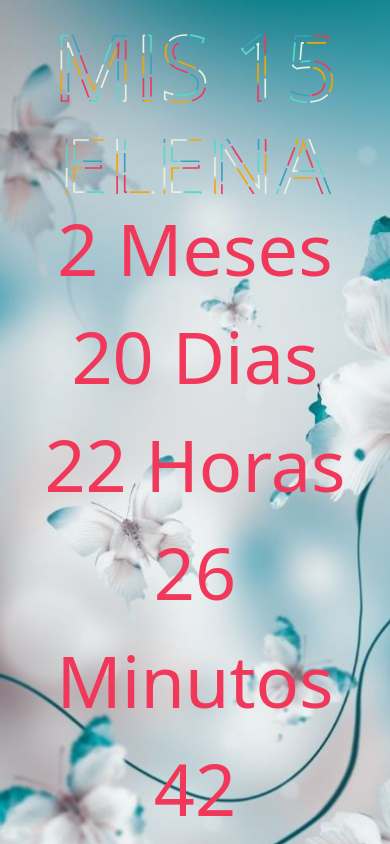
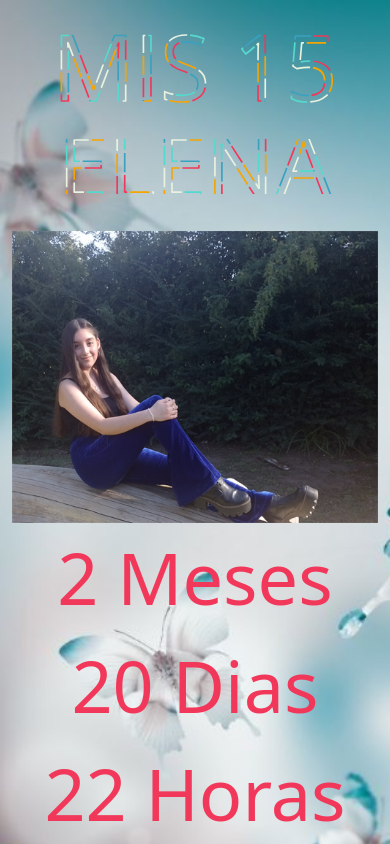
Before and after one commit to msfceg/tarjeta_virtual, a plain HTML site: page index.html in a window 390 px wide. Shown: the top 844 px of the page. Drawn offline with nearby package versions, Linux system fonts and the light colour scheme.

Commit message:
añadi foto

```diff
--- a/index.html
+++ b/index.html
@@ -49,10 +49,17 @@
             </div>
         </div>
 
+                                             <!--foto principal-->
+
+    <div id="pic-principal" class="col-12">
+        <img src="Elena.png" alt="elena" class="img-fluid">
+    </div>
+
 
                                                  <!--contador-->
 
     <div id="counter" class="col-12"></div>
+
 
                                                     <!--pie-->
 
--- a/main.js
+++ b/main.js
@@ -27,3 +27,6 @@ var final = moment("2022-12-03");
                                                                           ${segundo}   Segundos  </br>`);
 
         }, 1000);
+
+
+//efecto de foto central
--- a/style.css
+++ b/style.css
@@ -10,6 +10,7 @@
         background-image: url("fondo_unico.jpg");
         background-size: cover;
         background-repeat: no-repeat;
+
     }
 
 
@@ -76,6 +77,19 @@
         }
     }
 
+                                               /*foto principal*/
+
+    #pic-principal{
+        display: flex;
+        flex-direction: column;
+        padding-top: 10%;
+
+    }
+    img{
+        width: auto;
+        height: 400px;
+    }
+
                                                  /*cuenta regresiva*/
     div#counter{
     width: 100%;
@@ -85,7 +99,7 @@
     color: #F2385A;
     }
 
-    /*footer*/
+                                                    /*footer*/
     #pie{
         font-size: small;
         position: relative;
@@ -110,6 +124,7 @@
     display: flex;
     flex-direction: column;
     align-items: center;
+    text-align: center;
     }
 
     #boton{
```
